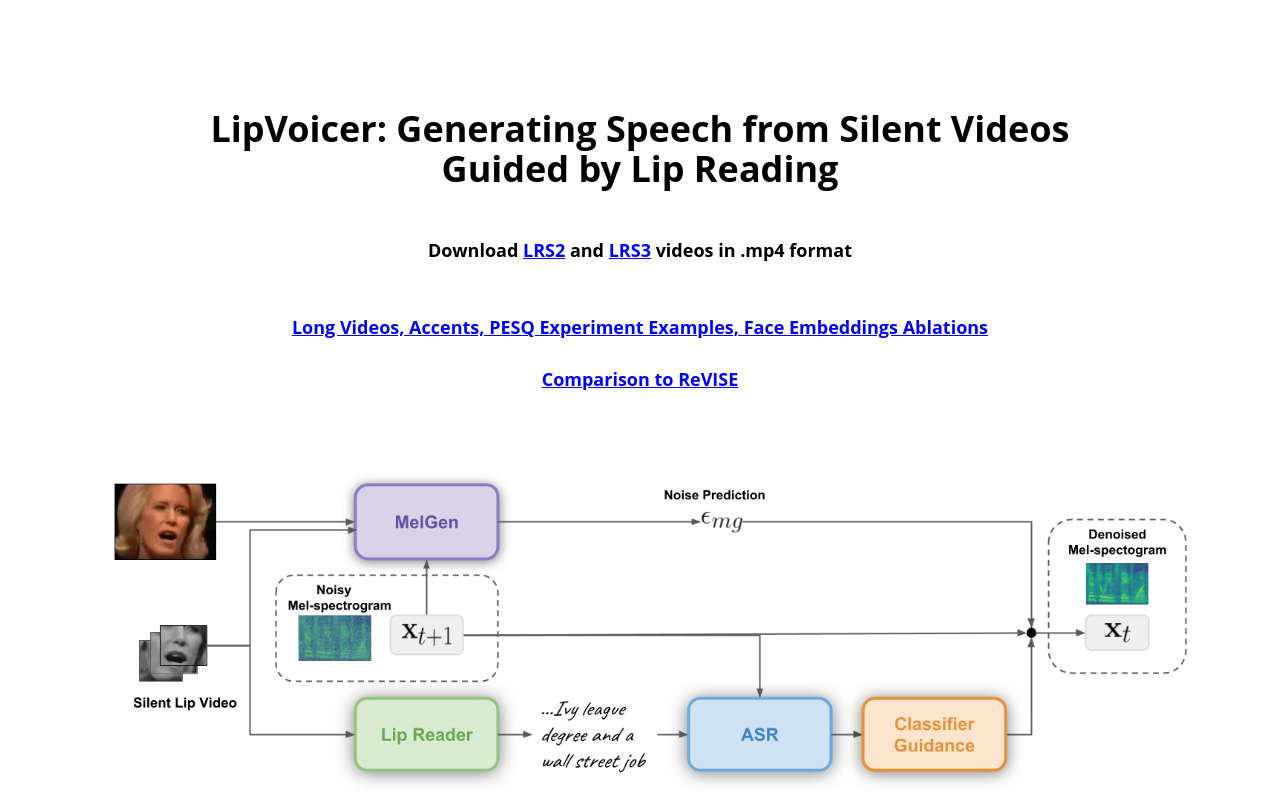
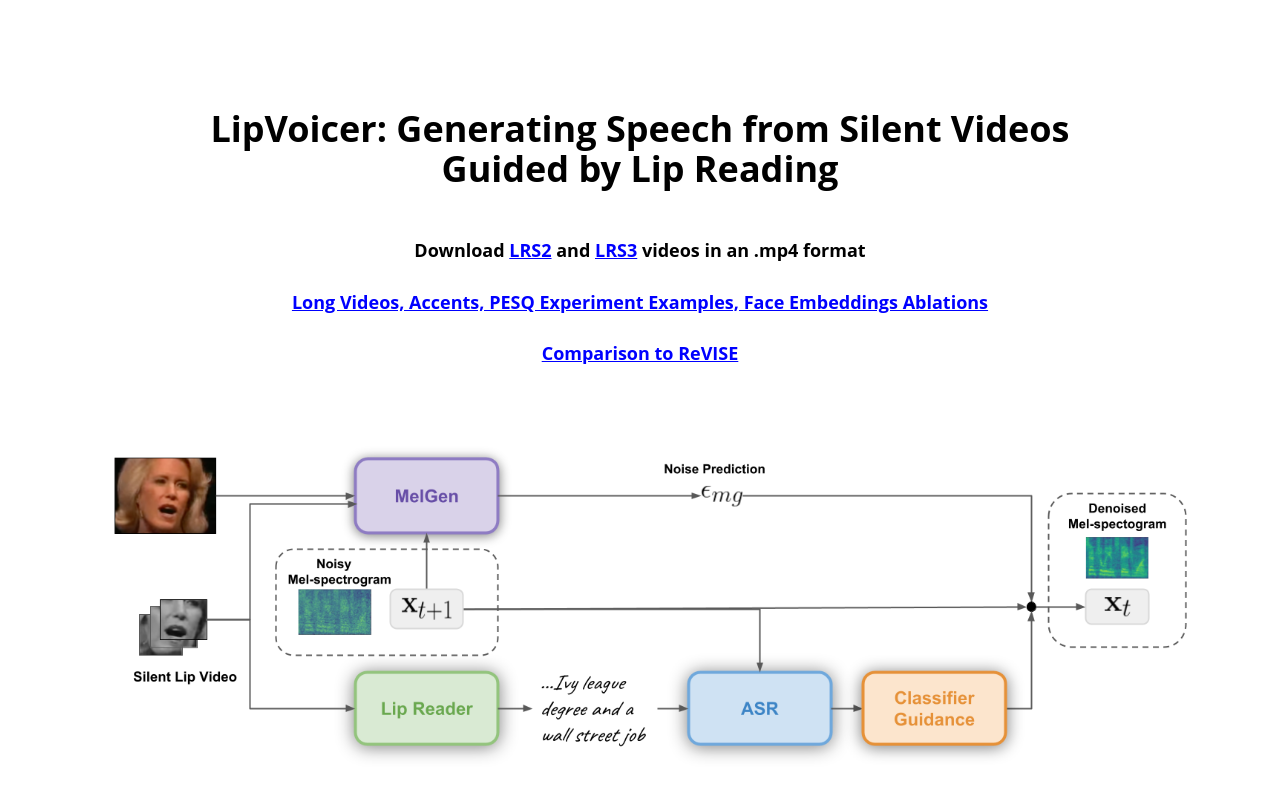
Before and after one commit to LipVoicer/LipVoicer.github.io, a plain HTML site: page index.html in a window 1280 px wide. Shown: the top 800 px of the page. Drawn offline with Linux system fonts and the light colour scheme; a web font is replaced by a local one.

Commit message:
remove extra br

```diff
--- a/index.html
+++ b/index.html
@@ -35,10 +35,10 @@
         <font color="black" size="4"> Download </font>
         <a href="https://raw.githubusercontent.com/LipVoicer/LipVoicer.github.io/main/data/LRS2.zip"><font color="blue" size="4"><u>LRS2</u></a>
             <font color="black" size="4">and </font>
-        <a href="https://raw.githubusercontent.com/LipVoicer/LipVoicer.github.io/main/data/LRS3.zip"><font color="blue" size="4"><u>LRS3</u></a> <font color="black" size="4">videos in .mp4 format</font>
+        <a href="https://raw.githubusercontent.com/LipVoicer/LipVoicer.github.io/main/data/LRS3.zip"><font color="blue" size="4"><u>LRS3</u></a> <font color="black" size="4">videos in an .mp4 format</font>
 
         <br><br>
-        <br><a href="extras.html"><font color="blue" size="4"><u> Long Videos, Accents, PESQ Experiment Examples, Face Embeddings Ablations </u></font></a><br><br>
+        <a href="extras.html"><font color="blue" size="4"><u> Long Videos, Accents, PESQ Experiment Examples, Face Embeddings Ablations </u></font></a><br><br>
         <a href="revise.html"><font color="blue" size="4"><u> Comparison to ReVISE </u></font></a><br>
     </div>
 
```
